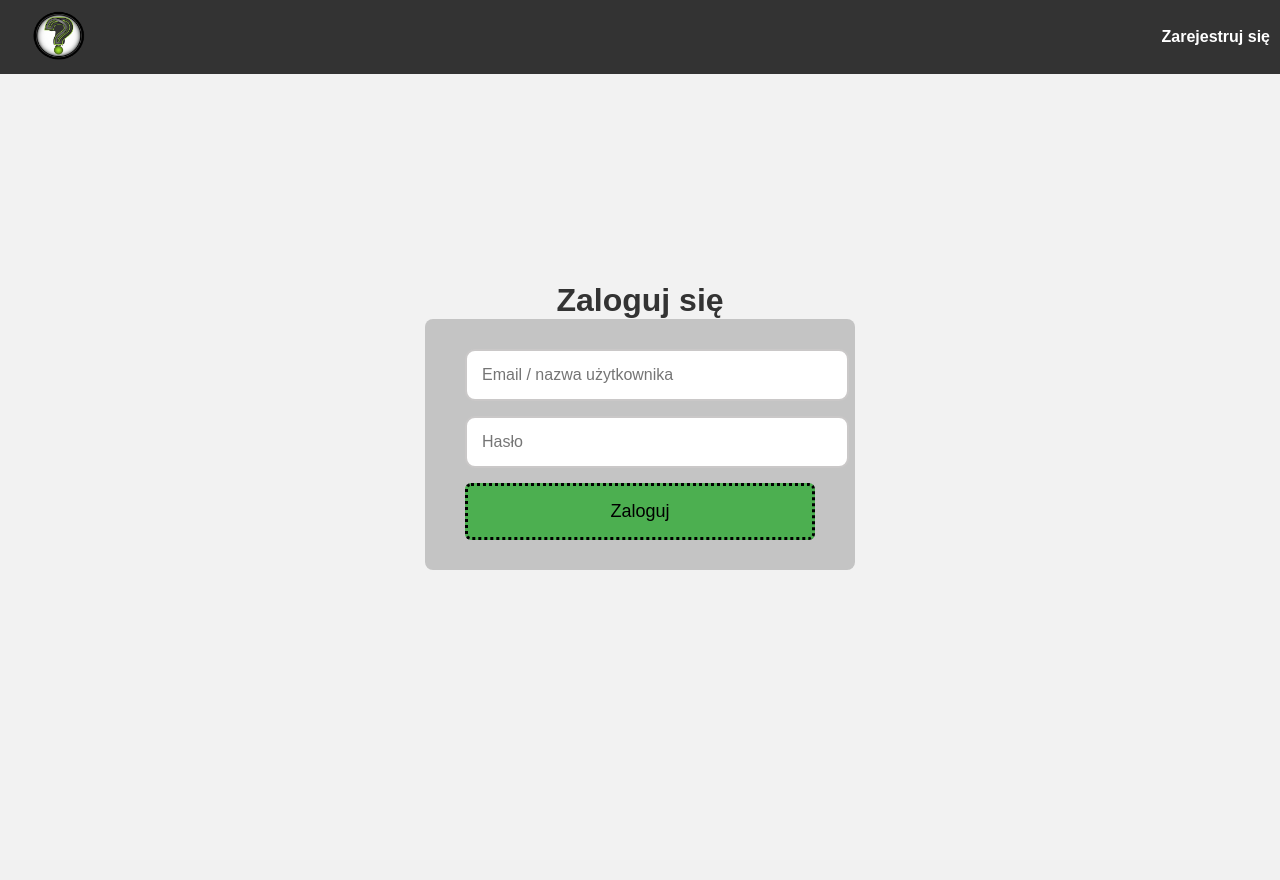
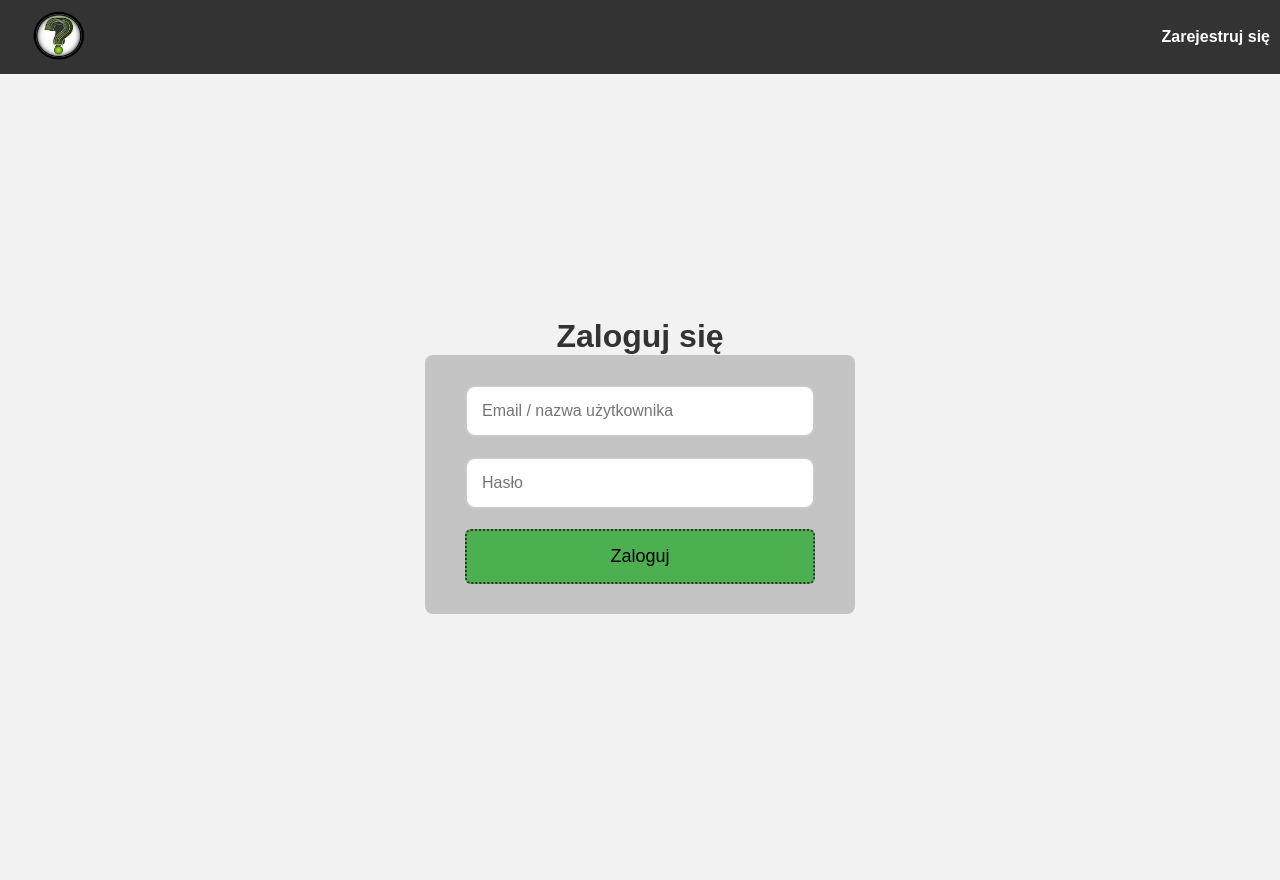
Before and after one commit to iaqup/megaquiz2025, a PHP site: page /logowanie.php in a window 1280 px wide. Before the commit the page ends 570 px from the top, so only its background shows below. Run offline with PHP 8.4, Linux system fonts and the light colour scheme.

Commit message:
Update logowanie.css

```diff
--- a/megaquiz2025-main/logowanie.css
+++ b/megaquiz2025-main/logowanie.css
@@ -29,7 +29,7 @@
     body {
       font-family: Arial, sans-serif;
       background-color: #f2f2f2;
-  padding-top: 60px;
+      padding-top: 80px;
       display: flex;
       justify-content: center;
       align-items: center;
@@ -43,18 +43,20 @@ h1 {
       color: #333;
       margin-bottom: 10px;
       position: relative;
-  top: -40px;
+      top: -20px;
     }
 
     form {
-  background-color: #c4c4c4ff;
+      background-color: #c4c4c4;
       padding: 30px 40px;
       border-radius: 8px;
+      display: flex;
+      flex-direction: column;
       gap: 20px;
       width: 350px;
       text-align: center;
       position: relative;
-  top: -50px;
+      top: -30px;
     }
 
     input[type="email"],
@@ -62,18 +64,18 @@ input[name="user"],
     input[type="password"],
     input[name="haslo"] {
       padding: 15px;
-  border: 2px solid #cac8c8ff;
+      border: 2px solid #cac8c8;
       color: black;
       border-radius: 10px;
       font-size: 16px;
       width: 100%;
-  margin-bottom: 15px;
+      box-sizing: border-box;
     }
 
     input[type="submit"] {
       background-color: #4CAF50;
       color: black;
-  border: dotted;
+      border: 2px dotted #333;
       padding: 15px;
       border-radius: 6px;
       cursor: pointer;
@@ -82,5 +84,10 @@ input[type="submit"] {
     }
 
     input[type="submit"]:hover {
-  background-color: #29ac2dff;
+      background-color: #29ac2d;
     }
+
+    .error-message {
+      color: red;
+      margin-top: 10px;
+    }
```
Lines whose indentation alone changed are shown as unchanged.
